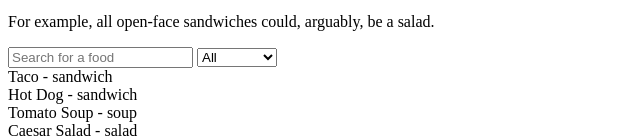
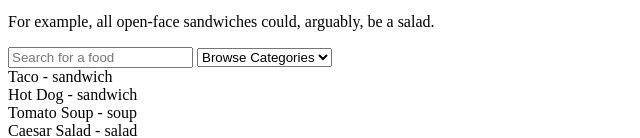
Before and after one commit to g66lol/lunch-trifecta, a plain HTML site: page index.html in a window 1280 px wide. Shown: the part 291-429 px from the top of the page, without its empty margins (0-640 px from the left). Drawn offline with Linux system fonts and the light colour scheme.

Commit message:
Add Ingredient and Condiment categories to dropdown.

```diff
--- a/index.html
+++ b/index.html
@@ -22,10 +22,13 @@
         <p>For example, all open-face sandwiches could, arguably, be a salad.</p>
         <input type="text" id="searchInput" placeholder="Search for a food">
         <select id="categoryFilter">
-            <option value="all">All</option>
+            <option>Browse Categories</opion>
             <option value="soup">Soup</option>
             <option value="salad">Salad</option>
             <option value="sandwich">Sandwich</option>
+            <option value="ingredient">Ingredient</option>
+            <option value="condiment">Condiment</option>
+            <option value="all">All</option>
         </select>
         <div id="results"></div>
         <script src="script.js"></script>
```
